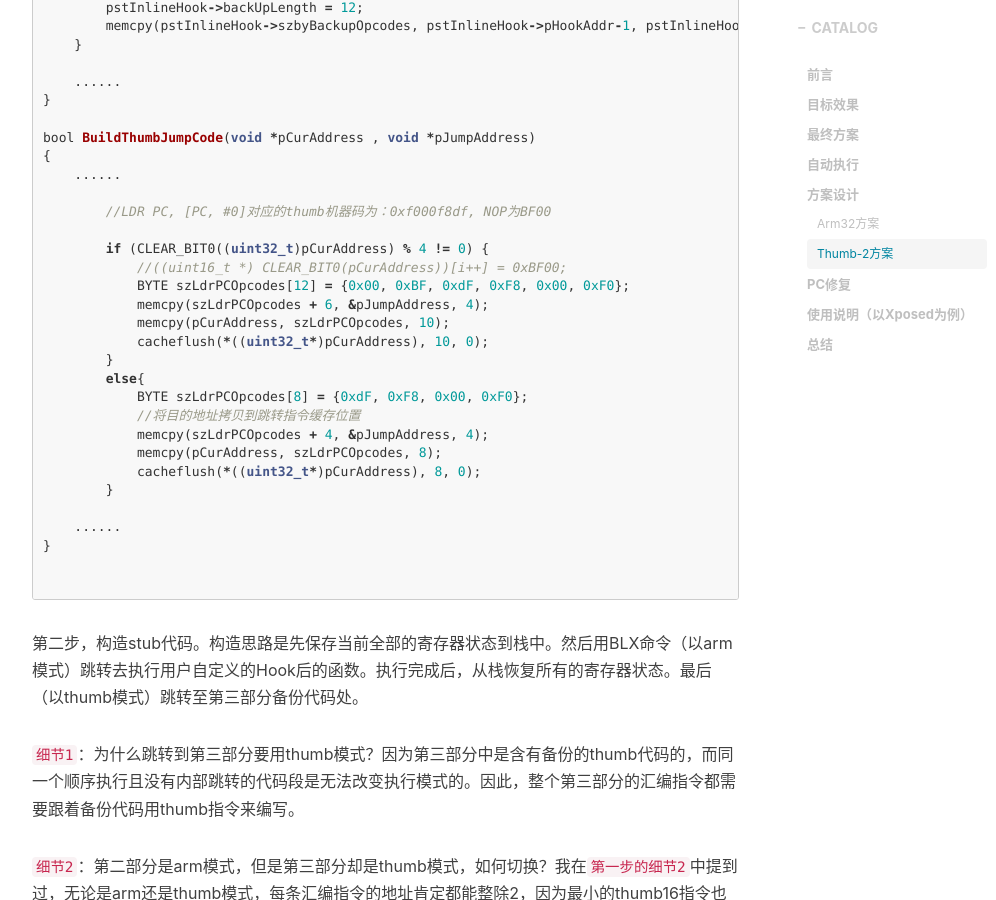
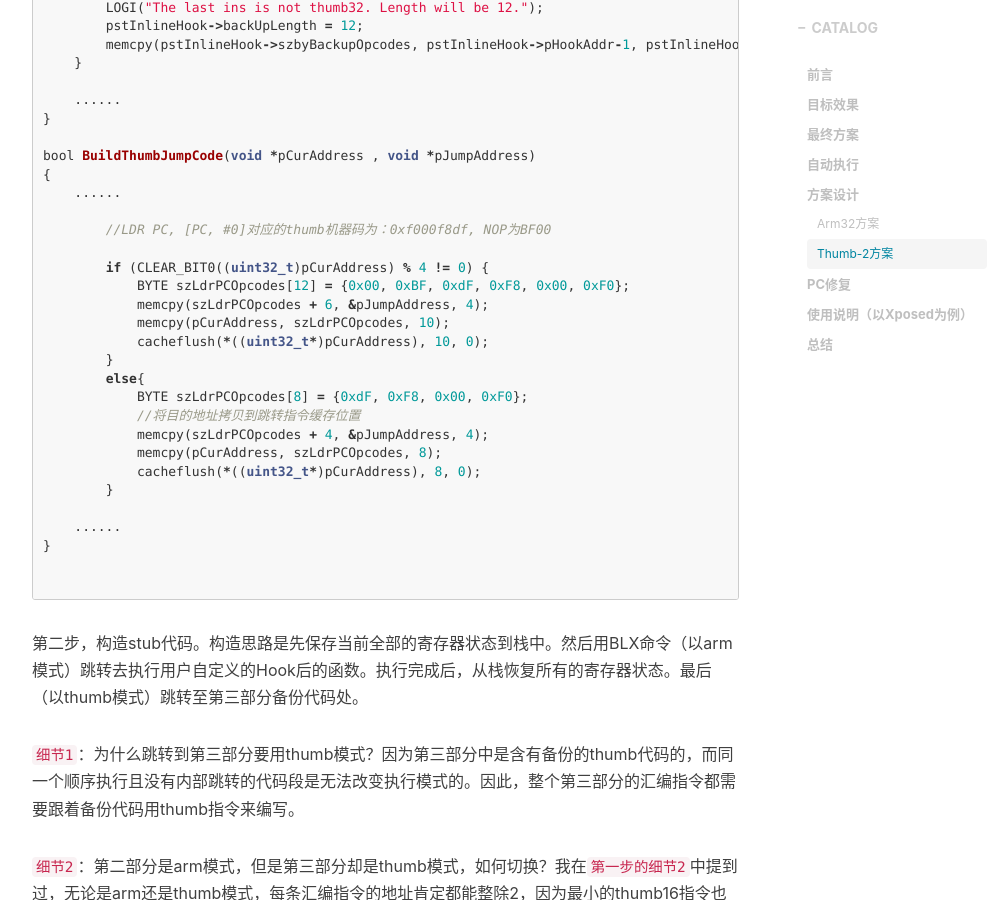
Before and after one commit to GToad/GToad.github.io, a Jekyll site: the page built from _posts/2018-07-06-Auto-Native-Hook.markdown, in a window 1280 px wide and 900 px high, scrolled down 5259 px. Shown: the whole window, without its empty margins (233-1229 px from the left). Built offline with Jekyll 4.4.1, drawn with Linux system fonts in a browser that asks for light colours; nearby versions of some CDN libraries; comment, search, counter and statistics services are not loaded.

Commit message:
change article:android native hook.markdown

```diff
--- a/_posts/2018-07-06-Auto-Native-Hook.markdown
+++ b/_posts/2018-07-06-Auto-Native-Hook.markdown
@@ -140,6 +140,7 @@ bool InitThumbHookInfo(INLINE_HOOK_INFO* pstInlineHook)
     uint16_t *p11 = pstInlineHook->pHookAddr-1+11; //判断最后由(pHookAddr-1)[10:11]组成的thumb命令是不是thumb32，
                                                    //如果是的话就需要备份14byte或者10byte才能使得汇编指令不被截断。由于跳转指令在补nop的情况下也只需要10byte，
                                                    //所以就取pstInlineHook->backUpLength为10
+
     if(isThumb32(*p11))
     {
         LOGI("The last ins is thumb32. Length will be 10.");
@@ -162,7 +163,6 @@ bool BuildThumbJumpCode(void *pCurAddress , void *pJumpAddress)
         //LDR PC, [PC, #0]对应的thumb机器码为：0xf000f8df, NOP为BF00
 
         if (CLEAR_BIT0((uint32_t)pCurAddress) % 4 != 0) {
-            //((uint16_t *) CLEAR_BIT0(pCurAddress))[i++] = 0xBF00;
             BYTE szLdrPCOpcodes[12] = {0x00, 0xBF, 0xdF, 0xF8, 0x00, 0xF0};
             memcpy(szLdrPCOpcodes + 6, &pJumpAddress, 4);
             memcpy(pCurAddress, szLdrPCOpcodes, 10);
```
